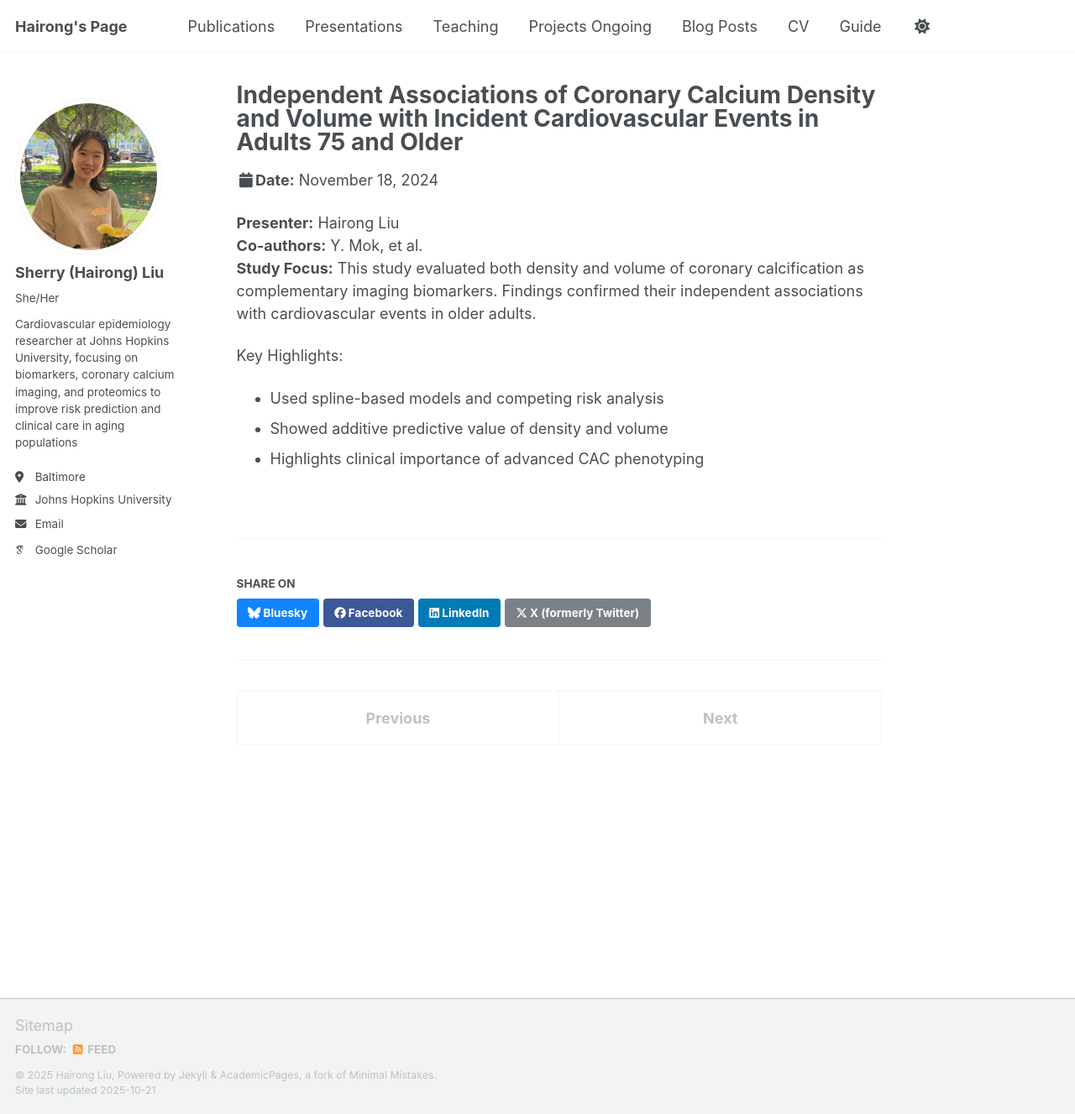
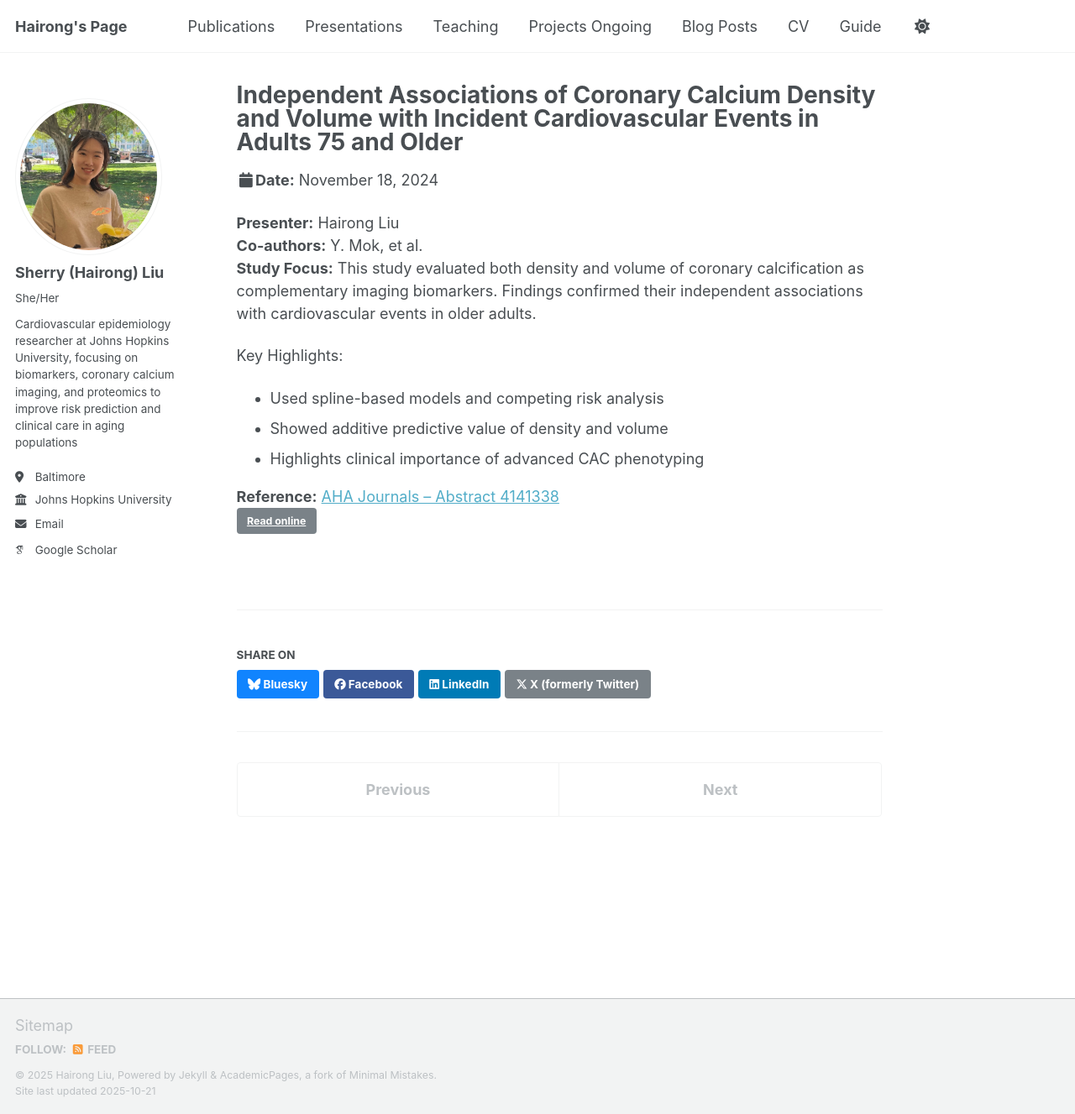
Before and after one commit to sherry090345/sherry090345.github.io, a Jekyll site: the page built from _talks/2024-11-18-aha-cac-density-volume.md, in a window 1280 px wide and 1327 px high. Shown: the whole window at 84% size. Built offline with Jekyll 4.4.1, drawn with Linux system fonts in a browser that asks for light colours; some web fonts are replaced; a script that is not in the unit is left out.

Commit message:
Update 2024-11-18-aha-cac-density-volume.md

```diff
--- a/_talks/2024-11-18-aha-cac-density-volume.md
+++ b/_talks/2024-11-18-aha-cac-density-volume.md
@@ -16,3 +16,6 @@ Key Highlights:
 - Used spline-based models and competing risk analysis
 - Showed additive predictive value of density and volume
 - Highlights clinical importance of advanced CAC phenotyping
+
+**Reference:** [AHA Journals – Abstract 4141338](https://www.ahajournals.org/doi/10.1161/circ.150.suppl_1.4141338)
+<a class="btn btn--primary btn--small" href="https://www.ahajournals.org/doi/10.1161/circ.150.suppl_1.4141338" target="_blank" rel="noopener">Read online</a>
```
